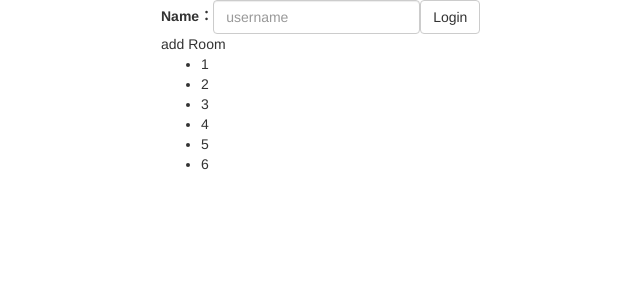
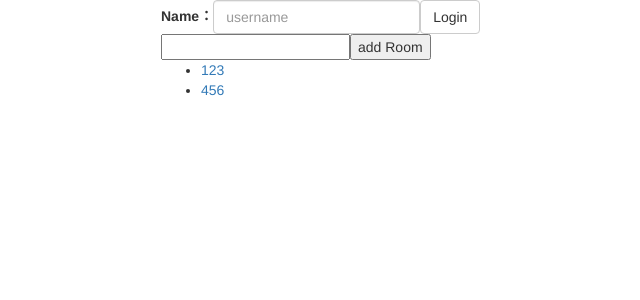
Before and after one commit to sulliwane/react-chat, a React app: page / in a window 1280 px wide. Shown: the top 300 px of the page, without its empty margins (218-858 px from the left). Built offline with nearby package versions, Linux system fonts and the light colour scheme; no server answers.

Commit message:
add room UI

```diff
--- a/src/HomePage.js
+++ b/src/HomePage.js
@@ -12,10 +12,12 @@ export default class HomePage extends Component {
     this.state = {
       msgs: msgs,
       userName: '',
-      userList: []
+      userList: [],
+      RoomList: ["123","456"]
     };
     this._sendMsg = this._sendMsg.bind(this);
     this._handleLogin = this._handleLogin.bind(this);
+    this._addRoom = this._addRoom.bind(this);
   }
   componentDidMount() {
     let _self = this;
@@ -32,9 +34,16 @@ export default class HomePage extends Component {
     feed.watchUserList(userList => {
       _self.setState({userList: userList});
     });
+    feed.watchRoomList(RoomList => {
+        console.log(RoomList);
+      _self.setState({RoomList: RoomList});
+    });
   }
   _sendMsg(msg) {
     feed.sendMsg(msg);
+  }
+  _addRoom(roomName) {
+    feed.addRoom(roomName);
   }
   _handleLogin(userName) {
     feed.login(userName);
@@ -50,7 +59,7 @@ export default class HomePage extends Component {
     ) : (
       <div>
         <Login onLogin={this._handleLogin} />
-        <RoomList />
+        <RoomList RoomList={this.state.RoomList} _addRoom={this._addRoom}/>
       </div>
     );
     return (
--- a/src/RoomList.js
+++ b/src/RoomList.js
@@ -5,20 +5,41 @@ var divStyle = {
 };
 
 export default class RoomList extends Component {
-    onClickAddRoom () {
-        console.log("onClickAddRoom");
+    constructor(props) {
+      super(props);
+      this.state = {
+        input: ''
+      };
+      this._handleChange = this._handleChange.bind(this);
+      this._onClickAddRoom = this._onClickAddRoom.bind(this);
+    }
+    _onClickAddRoom () {
+        var addRoom = this.state.input.trim();
+        this.props._addRoom(addRoom);
+    }
+    _handleChange(e) {
+      this.setState({
+        input: e.currentTarget.value
+      });
     }
     render() {
         return (
         <div id="RoomListBox">
-            <div onClick={this.onClickAddRoom}>add Room</div>
+            <input
+            type="text"
+            value={this.state.input}
+            onChange={this._handleChange}/>
+            <button onClick={this._onClickAddRoom}>add Room</button>
             <ul>
-                <li>1</li>
-                <li>2</li>
-                <li>3</li>
-                <li>4</li>
-                <li>5</li>
-                <li>6</li>
+            {
+                this.props.RoomList.map((result,index) => {
+                    return <li key={index}>
+                        <a href="#" title={result}>
+                            {result}
+                        </a>
+                    </li>;
+                })
+            }
             </ul>
         </div>
         );
--- a/src/feed-socketio.js
+++ b/src/feed-socketio.js
@@ -3,7 +3,6 @@ import io from 'socket.io-client';
 const feed = (function () {
   var socket = io();
   return {
-    // watch the chat room msg and user in/out broadcast
     watchChat: callback => {
       socket.on('chat', callback);
       socket.on('user joined',callback);
@@ -17,9 +16,11 @@ const feed = (function () {
       socket.on('userlist', callback);
     },
     watchRoomList: callback => {
+        console.log("watchRoomList");
       socket.on('roomlist', callback);
     },
     addRoom: roomName => {
+        console.log("addRoom");
       socket.emit('addroom', roomName);
     },
     // send message to server
```
